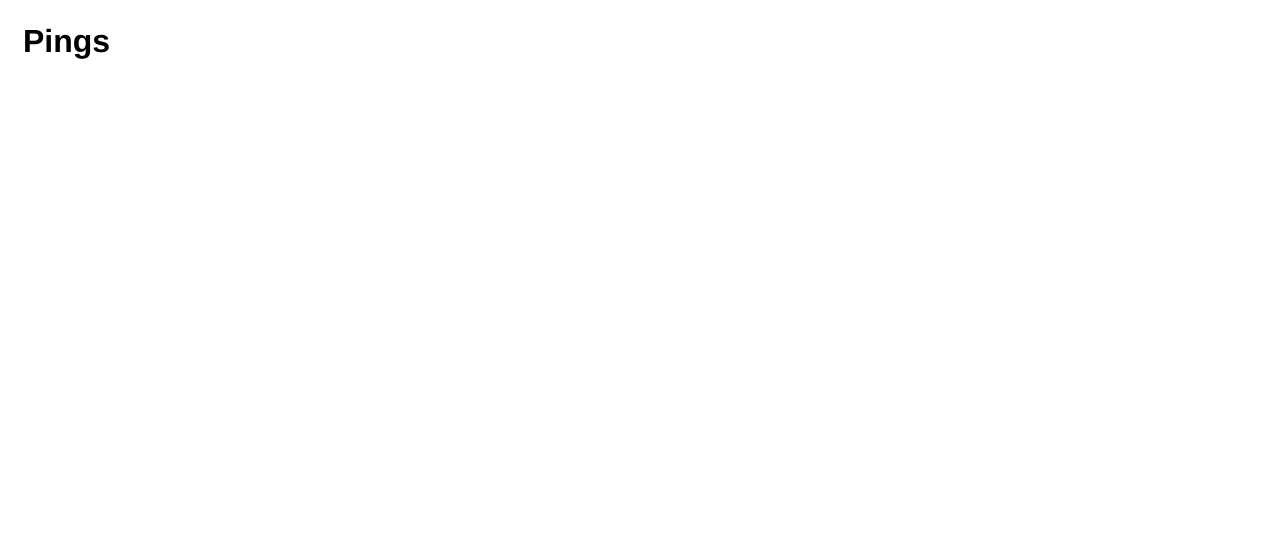
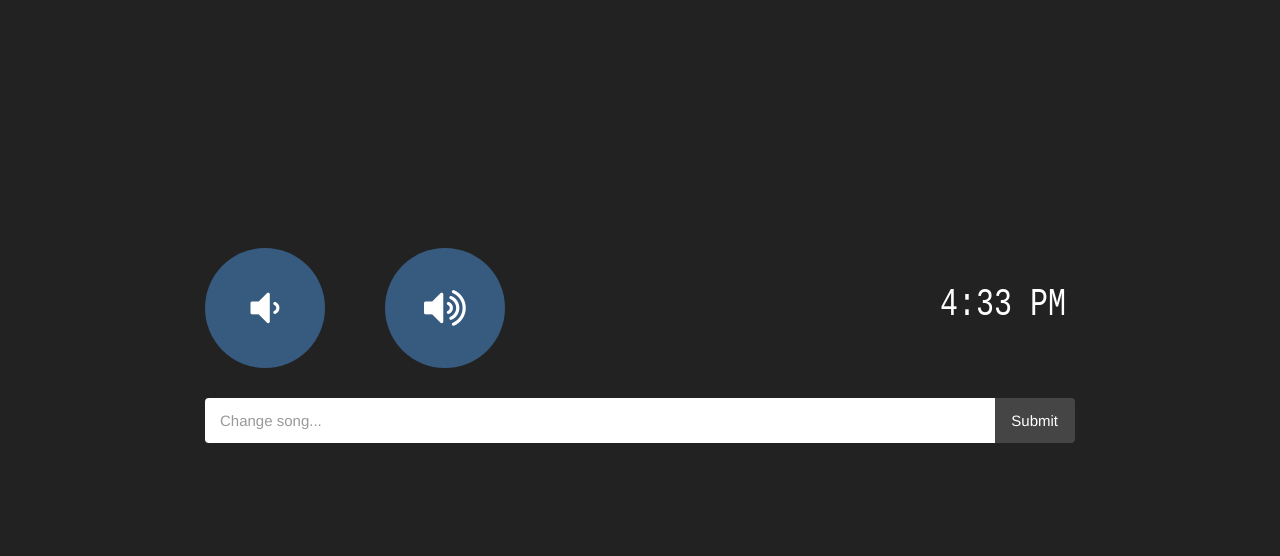
Before and after one commit to kevinyuliawan/reaper-actions-server, a website: page public/wy/index.html in a window 1280 px wide. Drawn offline with Linux system fonts and the light colour scheme; no server answers.

Commit message:
Added html code for wy and fixed typo in server code

```diff
--- a/index.js
+++ b/index.js
@@ -58,4 +58,4 @@ app.get('/actions/record', routes.record);
 app.get('/actions/volume-down/ky', routes.volumeDownKy);
 app.get('/actions/volume-down/wy', routes.volumeDownWy);
 app.get('/actions/volume-up/ky', routes.volumeUpKy);
-app.get('/actions-volume-up/wy', routes.volumeUpWy);
+app.get('/actions/volume-up/wy', routes.volumeUpWy);
--- a/public/assets/script.js
+++ b/public/assets/script.js
@@ -69,7 +69,7 @@ function calcActions(){
     "/actions/volume-down/ky": '.action-volume-down.volume-ky',
     "/actions/volume-up/ky": '.action-volume-up.volume-ky',
     "/actions/volume-down/wy": '.action-volume-down.volume-wy',
-    "/actions/volume-up/wy": '.action-volume-down.volume-wy'
+    "/actions/volume-up/wy": '.action-volume-up.volume-wy'
   }
   var all = $();
   simulateToggle.record = 0; //initialize these property to 0 to treat it as a static variable. confusing to do this here, I know
--- a/public/wy/index.html
+++ b/public/wy/index.html
@@ -1,34 +1,46 @@
 <html>
   <head>
-    <style>
-      body {
-        font-family: "Helvetica Neue", helvetica, arial;
-        padding: 15px;
-      }
-
-      ul {
-        list-style: none;
-        margin: 0;
-        padding: 0;
-      }
-
-      ul li {
-        line-height: 1.4;
-      }
-    </style>
-
-    <script>
-      var host = location.origin.replace(/^http/, 'ws')
-      var ws = new WebSocket(host);
-      ws.onmessage = function (event) {
-        var li = document.createElement('li');
-        li.innerHTML = JSON.parse(event.data);
-        document.querySelector('#pings').appendChild(li);
-      };
-    </script>
+    <link rel="stylesheet" type="text/css" href="../assets/bootstrap.min.css">
+    <link rel="stylesheet" type="text/css" href="../assets/font-awesome.min.css">
+    <link rel="stylesheet" type="text/css" href="../assets/style.css">
+    <script type="text/javascript" src="../assets/jquery-2.1.4.min.js"></script>
+    <script type="text/javascript" src="../assets/bootstrap.min.js"></script>
+    <script src="../assets/script.js"></script>
   </head>
   <body>
-    <h1>Pings</h1>
-    <ul id='pings'></ul>
+    <div class="container main"><div class="table-container">
+
+
+        <div class="row info">
+          <div class="col-sm-12"><h1 class="song-info"></h1></div>
+        </div>
+
+        <div class="row volume">
+          <div class="col-sm-10">
+            <div class="col-sm-2 action action-volume-down volume-wy"><i class="fa fa-volume-down fa-3x"></i></div>
+            <div class="col-sm-2 col-sm-offset-1 action action-volume-up volume-wy"><i class="fa fa-volume-up fa-3x"></i></div>
+          </div>
+          <div class="time text-center"><h3 class="display-time"></h3></div>
+        </div>
+
+        <div class="row">
+          <div class="col-sm-12">
+            <div class="input-group">
+              <input id="song" type="text" class="form-control" placeholder="Change song...">
+              <span class="input-group-btn">
+                <button class="btn btn-default submit-btn" type="button">Submit</button>
+              </span>
+            </div><!-- /input-group -->
+          </div>
+        </div>
+
+        <div class="row">
+          <div class="col-sm-12" style="height:80px;">
+            <div class="alert alert-info" role="alert" style="display:none;"></div>
+          </div>
+        </div>
+
+
+    </div></div>
   </body>
 </html>
```
Also changed, not shown: public/index.html (+26 -2 lines).
